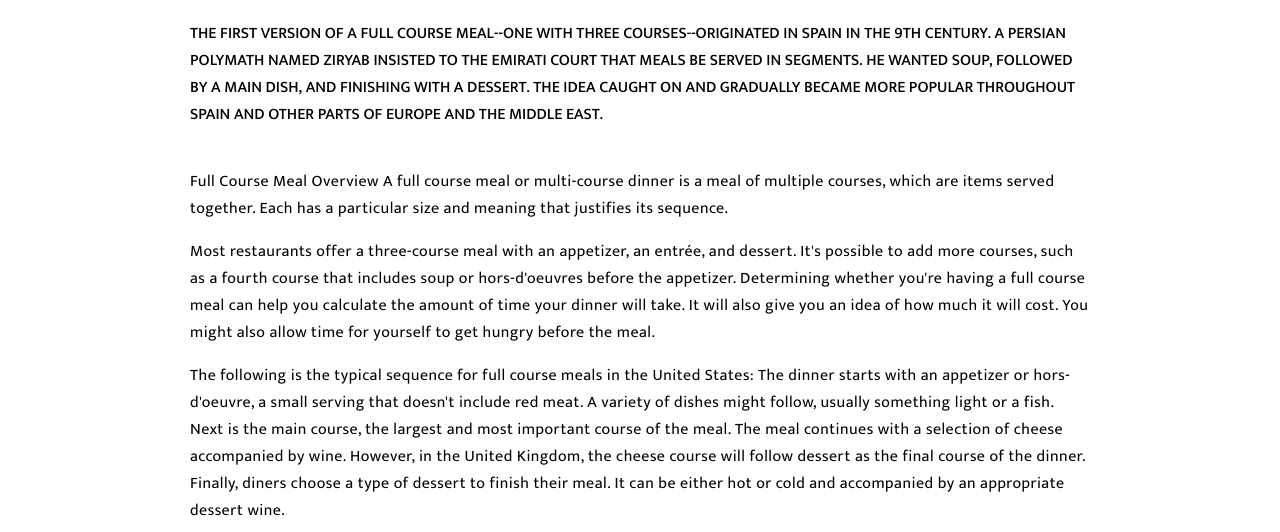
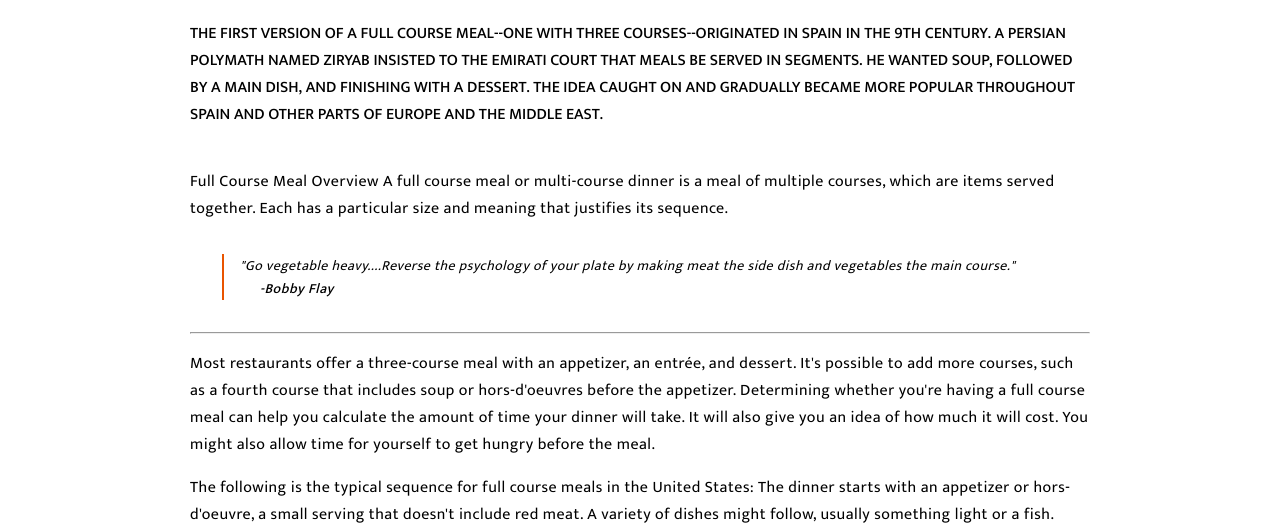
Before and after one commit to adebukolaKesher/kesherblogp, a plain HTML site: page index.html in a window 1280 px wide. Shown: the part 267-799 px from the top of the page. Drawn offline with nearby package versions, Linux system fonts and the light colour scheme.

Commit message:
hradded&bcmorestyle

```diff
--- a/app.css
+++ b/app.css
@@ -37,3 +37,18 @@ h2{
     font-weight: 500;
     letter-spacing: -0.5px;
 }
+.quote{
+    font-style: italic;
+    font-size: 14px;
+    border-left: 2px solid #e95400;
+    padding-left: 16px;
+    margin: 32px 0 32px 32px;
+}
+
+.quote cite{
+    display: block;
+    font-weight: 500;
+    margin-left: 20px;
+
+
+}
--- a/index.html
+++ b/index.html
@@ -25,6 +25,10 @@
         A full course meal or multi-course dinner is a meal of multiple courses,
          which are items served together. Each has a particular size and meaning that justifies its sequence.
         </p>
+        <blockquote class="quote"> "Go vegetable heavy....Reverse the psychology of your plate by making meat
+            the side dish and vegetables the main course."<cite>-Bobby Flay</cite>
+            </blockquote>
+            <hr>
         <p>Most restaurants offer a three-course meal with an appetizer, an entrée, and dessert. It's possible to add more courses, such as a fourth course that includes soup or hors-d'oeuvres before the appetizer.
 
         Determining whether you're having a full course meal can help you calculate the amount of time your dinner will take. It will also give you an idea of how much it will cost. You might also allow time for yourself to get hungry before the meal.
@@ -98,9 +102,6 @@ Tenth-course- savory (crab cakes, spring rolls)
 Eleventh-course- nuts (walnuts, almonds)
 Twelveth course - an hors d'oeuvre, amuse-bouche, soup, appetizer, salad, fish,
 </p>
-<blockquote> "Go vegetable heavy....Reverse the psychology of your plate by making meat
-    the side dish and vegetables the main course."<cite>-Bobby Flay</cite>
-    </blockquote>
 </div>
  </body>
 </html>
```
